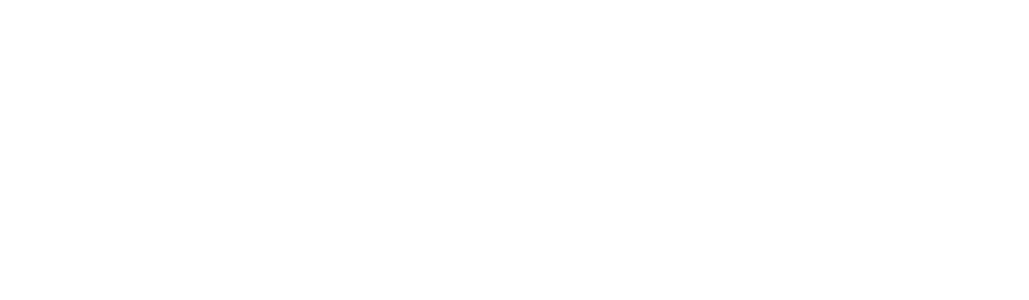
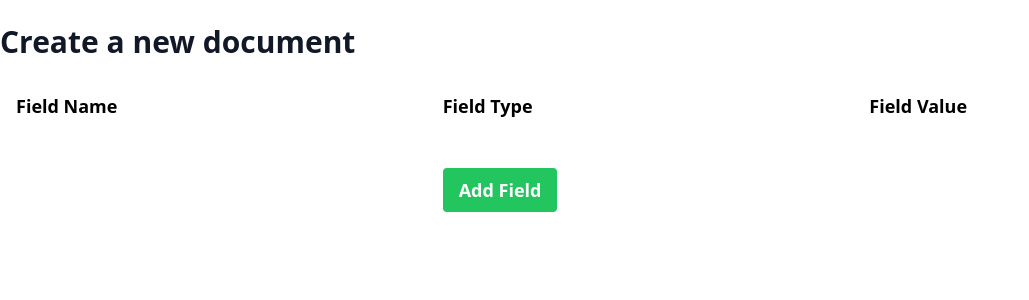
Before and after one commit to ControlDb/controldb-fe, a Next.js app in the folder client/: page /create-document in a window 1280 px wide. Shown: the top 300 px of the page, without its empty margins (0-1029 px from the left). Built offline with nearby package versions, Linux system fonts and the light colour scheme.

Commit message:
added create-document

```diff
--- a/client/pages/create-document.tsx
+++ b/client/pages/create-document.tsx
@@ -1,5 +1,110 @@
 import { useState } from 'react';
 
 export default function CreateDocument() {
-  // Create document for
+  const [fields, setFields] = useState<Field[]>([]);
+  const [openFieldBox, setOpenFieldBox] = useState<boolean>(false);
+
+  const addField = (field: Field) => {
+    setFields([...fields, field]);
+    setOpenFieldBox(false);
+  };
+
+
+  return (
+  <div className='my-6'>
+    {/* Top left Text */}
+    <div className="flex flex-col justify-center items-start">
+      <h1 className="text-3xl font-bold text-gray-900">Create a new document</h1>
+    </div>
+
+    <div className="flex justify-center my-4">
+      <div className="w-full md:w-1/3 p-4 text-lg font-semibold">Field Name</div>
+      <div className="w-full md:w-1/3 p-4 text-lg font-semibold">Field Type</div>
+      <div className="w-full md:w-1/3 p-4 text-lg font-semibold">Field Value</div>
+    </div>
+
+    {/* Field Box */}
+    {openFieldBox && (
+      <div className="flex justify-center my-4">
+        <div className="w-full md:w-1/3 p-4 text-lg font-semibold">
+          <input
+            className="shadow appearance-none border rounded w-full py-2 px-3 text-gray-700 leading-tight focus:outline-none focus:shadow-outline"
+            id="field-name"
+            type="text"
+            placeholder="Field Name"
+          />
+          <select
+            className="shadow appearance-none border rounded w-full py-2 px-3 text-gray-700 leading-tight focus:outline-none focus:shadow-outline"
+            id="field-type"
+          >
+            <option value={FieldType.String}>String</option>
+            <option value={FieldType.Number}>Number</option>
+            <option value={FieldType.Boolean}>Boolean</option>
+          </select>
+
+
+        </div>
+        <div className="w-full md:w-1/3 p-4 text-lg font-semibold">
+          <input
+            className="shadow appearance-none border rounded w-full py-2 px-3 text-gray-700 leading-tight focus:outline-none focus:shadow-outline"
+            id="field-value"
+            type="text"
+            placeholder="Field Value"
+          />
+
+        </div>
+        <div className="w-full md:w-1/3 p-4 text-lg font-semibold">
+          <button
+            className="bg-green-500 hover:bg-green-700 text-white font-bold py-2 px-4 rounded"
+            onClick={() => {
+              const fieldName = document.getElementById('field-name') as HTMLInputElement;
+              const fieldType = document.getElementById('field-type') as HTMLSelectElement;
+              const fieldValue = document.getElementById('field-value') as HTMLInputElement;
+              addField({
+                fieldName: fieldName.value,
+                type: fieldType.value,
+                value: fieldValue.value,
+              });
+            }}
+          >
+            Add Field
+          </button>
+        </div>
+        </div>
+    )}
+    {/* Fields */}
+    {fields.map((field) => (
+      <div className="flex justify-center my-4">
+        <div className="w-full md:w-1/3 p-4 text-lg font-semibold">{field.fieldName}</div>
+        <div className="w-full md:w-1/3 p-4 text-lg font-semibold">{field.type}</div>
+        <div className="w-full md:w-1/3 p-4 text-lg font-semibold">{field.value}</div>
+      </div>
+    ))}
+    {/* Plus Button to add field */}
+    <div className="flex justify-center my-4">
+      <div className="w-full md:w-1/3 p-4 text-lg font-semibold">
+        <button
+          className="bg-green-500 hover:bg-green-700 text-white font-bold py-2 px-4 rounded"
+          onClick={() => setOpenFieldBox(true)}
+        >
+          Add Field
+        </button>
+      </div>
+    </div>
+  </div>
+  );
 }
+
+
+
+interface Field {
+  fieldName: string
+  type: string
+  value: string
+}
+
+enum FieldType {
+  String = 'String',
+  Number = 'Number',
+  Boolean = 'Boolean',
+}
```
